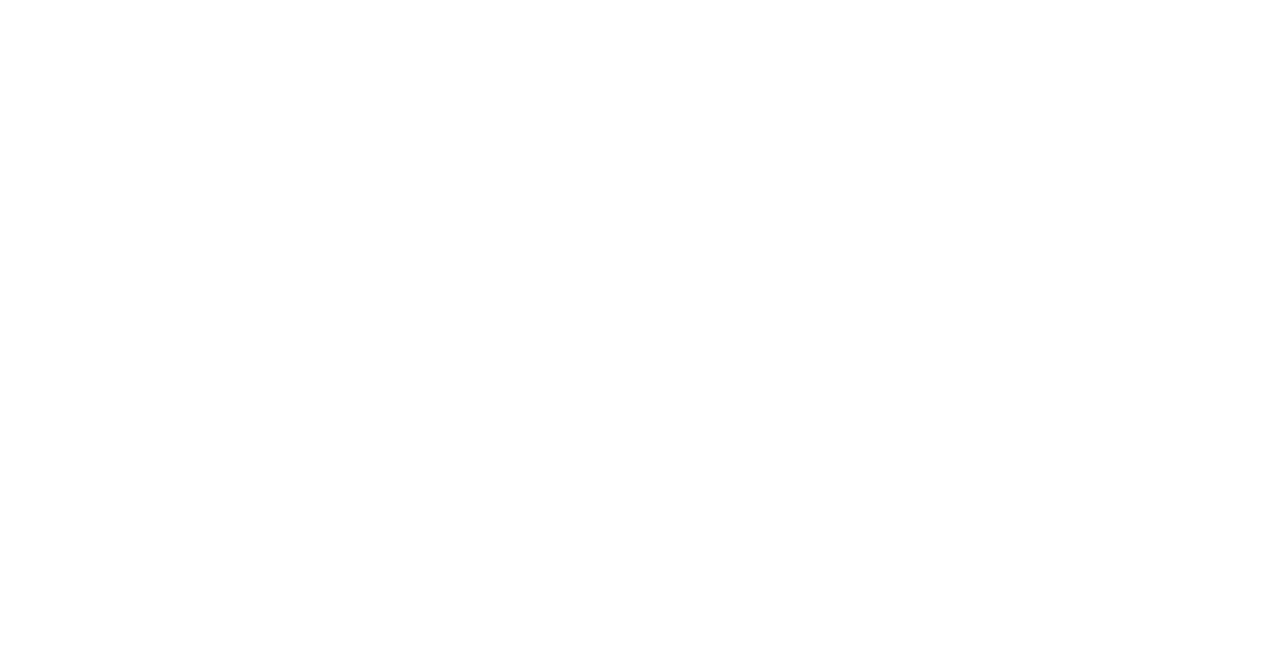
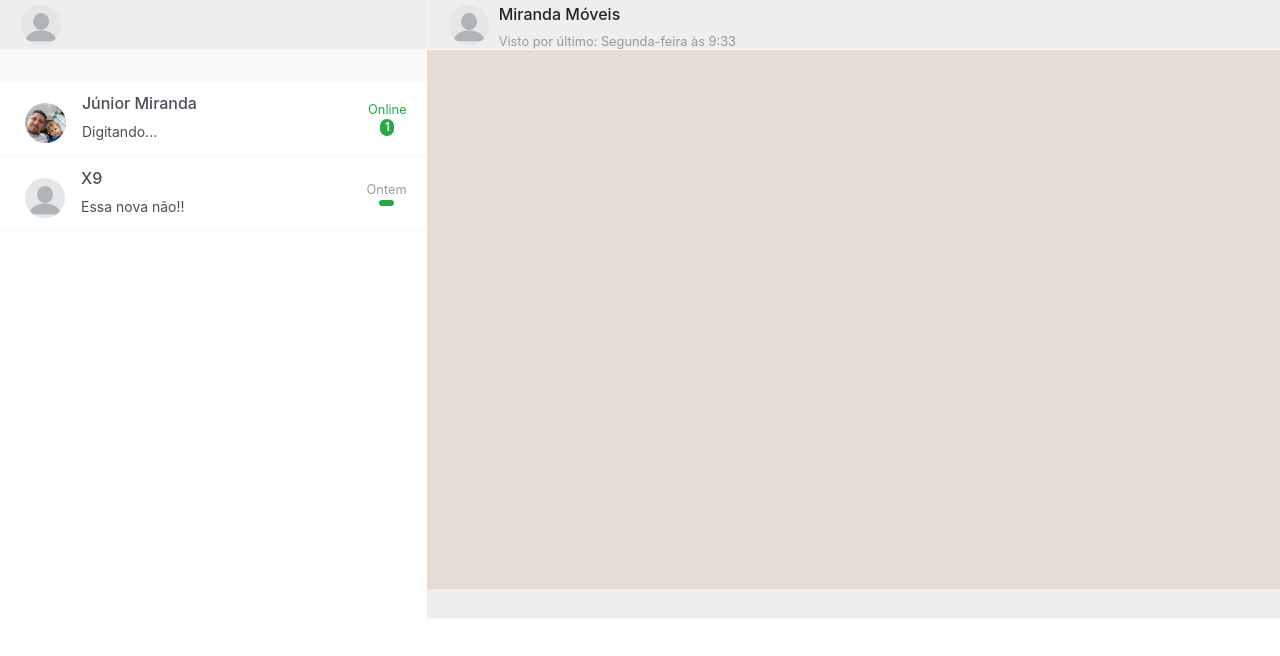
Before and after one commit to BarrosMiranda/2_Teste_BootStrap, a plain HTML site: page index.html in a window 1280 px wide. Drawn offline with nearby package versions, Linux system fonts and the light colour scheme.

Commit message:
Completo!

```diff
--- /dev/null
+++ b/assets/css/style.css
@@ -0,0 +1,80 @@
+#hd1, #hd2 {
+    height: 50px;
+    background-color: #eeeeee;
+}
+#hd2 {
+    border-left: #f8f8f8 1px solid;
+}
+#div01{
+    background-color: #ffffff;
+}
+#div02{
+    background-color: #e5ddd5;
+}
+.row {
+    height: 600px;
+}
+header, footer {
+    border-bottom: #f8f8f8 1px solid;
+    background-color: #EEE;
+    padding: 5px;
+    min-height: 30px;
+}
+header img {
+    height: 40px;
+    margin-left: 16px;
+    margin-right: 10px;
+}
+main {
+    min-height: 539px;
+}
+.hora {
+    color: #999999;
+    font-size: .8em;
+}
+.hora1{
+    color: #eee;
+    font-size: .7em;
+}
+.bg-success{
+    background-color: #09d261;
+}
+#footer01 {
+    background-color: #f8f8f8;
+}
+ul {
+    border-bottom: #EEE 1px solid;
+}
+main img {
+    height: 40px;
+    margin-top: 10px;
+    margin-right: 16px;
+    margin-left: 5px;
+}
+li div{
+    padding: 3px;
+    height: 03px;
+}
+h4 {
+    height: 30px;
+    width: auto;
+
+}
+h4 span{
+    justify-content: end;
+}
+#left {
+    border-right: #dbdbdb 1px solid;
+    color: #4d4d4d;
+}
+#left small{
+    color: #9b9b9b;
+}
+.list-group-item{
+    border-left: none;
+    border-right: none;
+    border-color: #f8f8f8;
+}
+.list-group {
+    border-radius: 0rem;
+}
--- a/index.html
+++ b/index.html
@@ -6,9 +6,61 @@
     <meta name="viewport" content="width=device-width, initial-scale=1.0">
     <title>WhatsApp</title>
     <link rel="stylesheet" href="node_modules/bootstrap/dist/css/bootstrap.min.css">
+    <link rel="stylesheet" href="assets/css/style.css">
 </head>
 <body>
+    <div class="container-fluid">
+        <div class="row bg-primary">
+            <div class="col-4 d-flex flex-column px-0 justify-content-between align-itens-center" id="div01">
+                <header class="d-flex flex-wrap" id="hd1">
+                    <img src="Image/blank-profile-picture-g004dec2ec_640.png" alt="" class="rounded-circle">
+                    <div class="d-flex flex-column flex-fill">
+                    </div>
+                </header>
+                <footer id="footer01"></footer>
+                <main>
+                    <div class="list-group">
+                        <a href="#" class="list-group-item list-group-item-action d-flex align-items-center">
+                            <img src="Image/Sem título.png" alt="Foto Júnior" class="rounded-circle">
+                            <div class="d-flex flex-column flex-fill">
+                                <h6>Júnior Miranda</h6>
+                                <small>Digitando...</small>
+                            </div>
+                            <div class="d-flex flex-column align-items-center">
+                                <span class="hora text-success">Online</span>
+                                <span class="hora1 badge rounded-pill bg-success">1</span>
+                            </div>
+                        </a>
+                        <a href="#" class="list-group-item list-group-item-action d-flex align-items-center">
+                            <img src="Image/blank-profile-picture-g004dec2ec_640.png" alt="Avatar" class="rounded-circle">
+                            <div class="d-flex flex-column flex-fill">
+                                <h6>X9</h6>
+                                <small>Essa nova não!!</small>
+                            </div>
+                            <div class="d-flex flex-column align-items-center">
+                                <span class="hora">Ontem</span>
+                                <span class="badge badge-success badge-pill">   </span>
+                            </div>
+                        </a>
+                    </div>
+                </main>
 
+            </div>
+            <div class="col-8 d-flex flex-column px-0 justify-content-between align-itens-center" id="div02">
+                <header class="d-flex flex-wrap" id="hd2">
+                    <img src="Image/blank-profile-picture-g004dec2ec_640.png" alt="" class="rounded-circle">
+                    <div class="d-flex flex-column flex-fill">
+                        <h6>Miranda Móveis</h6>
+                        <small class="hora">Visto por último: Segunda-feira às 9:33</small>
+                    </div>
+                </header>
+                <main>
+
+                </main>
+                <footer></footer>
+            </div>
+        </div>
+    </div>
 
     <script src="node_modules/jquery/dist/jquery.min.js"></script>
     <script src="node_modules/bootstrap/dist/js/bootstrap.bundle.min.js"></script>
```
Also changed, not shown: Image/Sem título.png (added), Image/blank-profile-picture-g004dec2ec_640.png (added).
